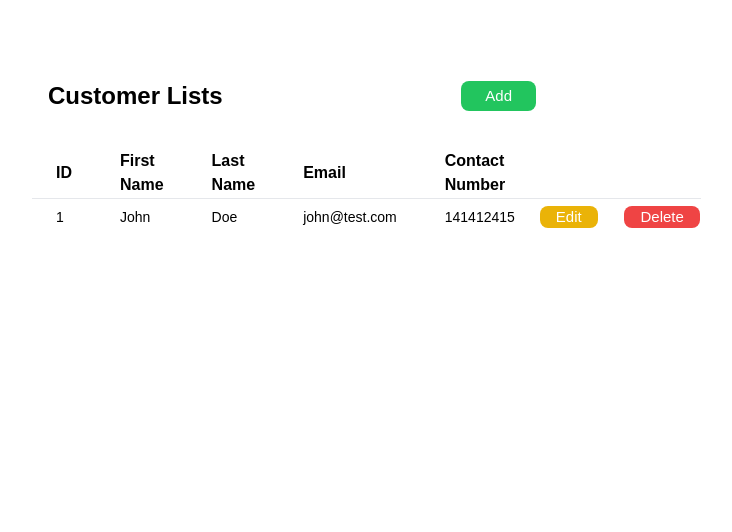
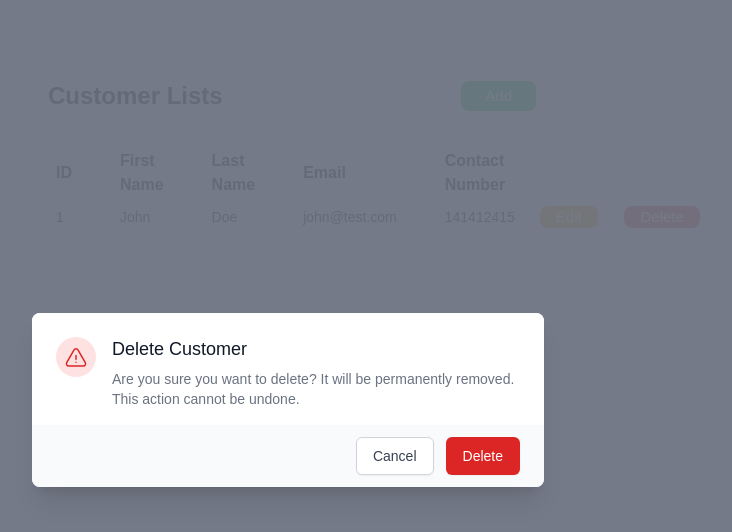
Before and after one commit to khalid-sanggoyod/crm-fe, a React (Vite) app: page / in a window 1280 px wide. Both pictures are taken after a click on the button "Delete". Shown: the top 532 px of the page, without its empty margins (352-1084 px from the left). Built offline with nearby package versions, Linux system fonts and the light colour scheme.

Commit message:
added delete modal ui

```diff
--- /dev/null
+++ b/src/components/Modals/DeleteModal.tsx
@@ -0,0 +1,46 @@
+import React from "react";
+
+const DeleteModal: React.FC<{
+    show: boolean
+    setOpenDeleteModal: React.Dispatch<React.SetStateAction<boolean>>
+    handleClose: () => void
+    label: string
+}> = ({ show, setOpenDeleteModal, handleClose, label }) => {
+
+    return (
+        <div className={`relative z-10 ${show ? '' : 'hidden'}`} aria-labelledby="modal-title" role="dialog" aria-modal="true">
+            <div className="fixed inset-0 bg-gray-500 bg-opacity-75 transition-opacity"></div>
+            <div className="fixed inset-0 z-10 overflow-y-auto">
+                <div
+                    onClick={() => setOpenDeleteModal(false)}
+                    className="absolute inset-0 bg-gray-500 opacity-75">
+                </div>
+                <div className="flex min-h-full items-end justify-center p-4 text-center sm:items-center sm:p-0">
+                    <div className="relative transform overflow-hidden rounded-lg bg-white text-left shadow-xl transition-all sm:my-8 sm:w-full sm:max-w-lg">
+                        <div className="bg-white px-4 pt-5 pb-4 sm:p-6 sm:pb-4">
+                            <div className="sm:flex sm:items-start">
+                                <div className="mx-auto flex h-12 w-12 flex-shrink-0 items-center justify-center rounded-full bg-red-100 sm:mx-0 sm:h-10 sm:w-10">
+                                    <svg className="h-6 w-6 text-red-600" xmlns="http://www.w3.org/2000/svg" fill="none" viewBox="0 0 24 24" strokeWidth="1.5" stroke="currentColor" aria-hidden="true">
+                                        <path strokeLinecap="round" strokeLinejoin="round" d="M12 10.5v3.75m-9.303 3.376C1.83 19.126 2.914 21 4.645 21h14.71c1.73 0 2.813-1.874 1.948-3.374L13.949 4.88c-.866-1.501-3.032-1.501-3.898 0L2.697 17.626zM12 17.25h.007v.008H12v-.008z" />
+                                    </svg>
+                                </div>
+                                <div className="mt-3 text-center sm:mt-0 sm:ml-4 sm:text-left">
+                                    <h3 className="text-lg font-medium leading-6 text-gray-900" id="modal-title">Delete {label}</h3>
+                                    <div className="mt-2">
+                                        <p className="text-sm text-gray-500">Are you sure you want to delete? It will be permanently removed. This action cannot be undone.</p>
+                                    </div>
+                                </div>
+                            </div>
+                        </div>
+                        <div className="bg-gray-50 px-4 py-3 sm:flex sm:flex-row-reverse sm:px-6">
+                            <button type="button" className="inline-flex w-full justify-center rounded-md border border-transparent bg-red-600 px-4 py-2 text-base font-medium text-white shadow-sm hover:bg-red-700 focus:outline-none focus:ring-2 focus:ring-red-500 focus:ring-offset-2 sm:ml-3 sm:w-auto sm:text-sm">Delete</button>
+                            <button onClick={handleClose} type="button" className="mt-3 inline-flex w-full justify-center rounded-md border border-gray-300 bg-white px-4 py-2 text-base font-medium text-gray-700 shadow-sm hover:bg-gray-50 focus:outline-none focus:ring-2 focus:ring-indigo-500 focus:ring-offset-2 sm:mt-0 sm:ml-3 sm:w-auto sm:text-sm">Cancel</button>
+                        </div>
+                    </div>
+                </div>
+            </div>
+        </div>
+    )
+}
+
+export default DeleteModal;
--- a/src/containers/table-section/index.tsx
+++ b/src/containers/table-section/index.tsx
@@ -1,10 +1,24 @@
-import { FC } from "react";
+import React, { FC } from "react";
+import DeleteModal from "../../components/Modals/DeleteModal";
 
 interface CollectionsProps { }
 
 const TableSection: FC<CollectionsProps> = () => {
+
+    const [openDeleteModal, setOpenDeleteModal] = React.useState<boolean>(false)
+
+    const handleClose = () => {
+        setOpenDeleteModal(false)
+    }
+
     return (
         <section className="h-auto">
+            <DeleteModal
+                show={openDeleteModal}
+                setOpenDeleteModal={setOpenDeleteModal}
+                handleClose={handleClose}
+                label={'Customer'}
+            />
             <div className="mx-96 my-20 space-y-40">
                 <div id="category-table-container-1" className={`grid gap-5 mt-4`}>
                     <div id="list-of-category" className={`panel-v1`}>
@@ -79,7 +93,7 @@ const TableSection: FC<CollectionsProps> = () => {
                                                 <button className="flex items-center justify-center text-[15px] text-white px-4 rounded-lg bg-yellow-500">
                                                     Edit
                                                 </button>
-                                                <button className="flex items-center justify-center text-[15px] text-white px-4 rounded-lg bg-red-500">
+                                                <button onClick={() => setOpenDeleteModal(true)} className="flex items-center justify-center text-[15px] text-white px-4 rounded-lg bg-red-500">
                                                     Delete
                                                 </button>
                                             </div>
```
